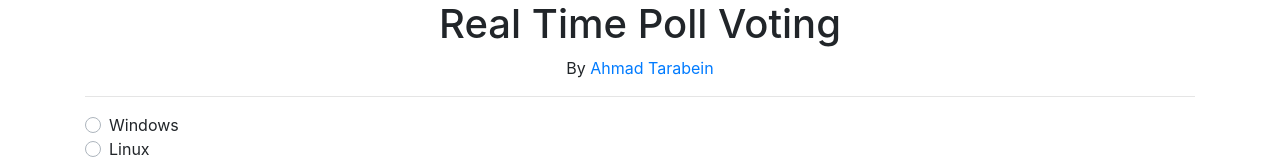
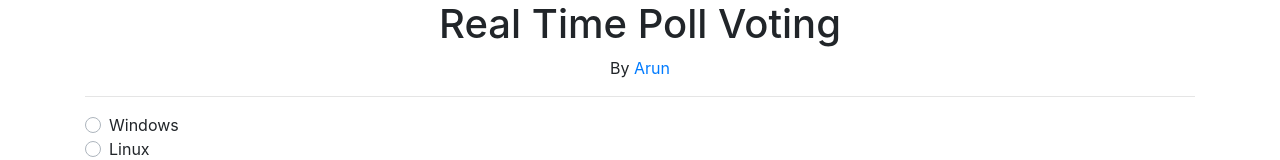
Before and after one commit to iarunr/onlinePollApp, a website: page public/index.html in a window 1280 px wide. Shown: the top 160 px of the page. Drawn offline with nearby package versions, Linux system fonts and the light colour scheme; no server answers.

Commit message:
commit with primary chenges

```diff
--- a/package.json
+++ b/package.json
@@ -4,7 +4,7 @@
   "description": "",
   "main": "app.js",
   "scripts": {
-    "start": "node app.js",
+    "start": "nodemon app.js",
     "dev": "nodemon app.js"
   },
   "keywords": [],
--- a/public/index.html
+++ b/public/index.html
@@ -14,7 +14,7 @@
 <body>
     <div class="container">
         <h1 class="text-center">Real Time Poll Voting</h1>
-        <p class="text-center">By <a href="https://github.com/ahmadbenos">Ahmad Tarabein</a></p>
+        <p class="text-center">By <a href="https://github.com/iarunr">Arun</a></p>
         <hr>
         <form action="/polls" method="POST" id="form">
             <div class="custom-control custom-radio">
```
Also changed, not shown: README.md.
